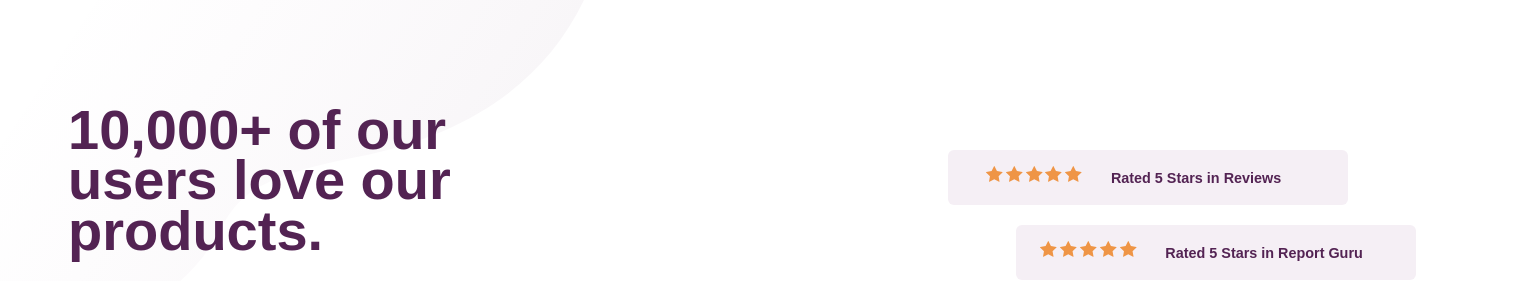
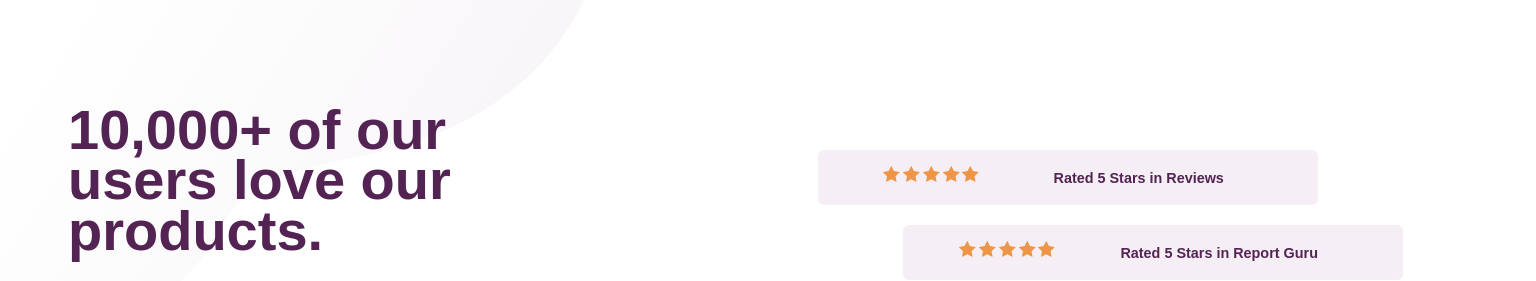
Before and after one commit to SebastianLaka/social-prof-section, a plain HTML site: page index.html in a window 1536 px wide. Shown: the top 281 px of the page. Drawn offline with Linux system fonts and the light colour scheme.

Commit message:
correct section with stars

```diff
--- a/sass/_largemedia.scss
+++ b/sass/_largemedia.scss
@@ -63,15 +63,14 @@
         .opinion-third {
           display: flex;
           flex-direction: row;
-
+          justify-content: space-evenly;
           padding: 0 2em;
-          width: 400px;
+          width: 500px;
           height: 55px;
           border-radius: 6px;
 
           &__description {
             padding: 0 2em;
-
             font-size: 0.9rem;
           }
 
```
Also changed, not shown: css/style.css, 1 other file.
